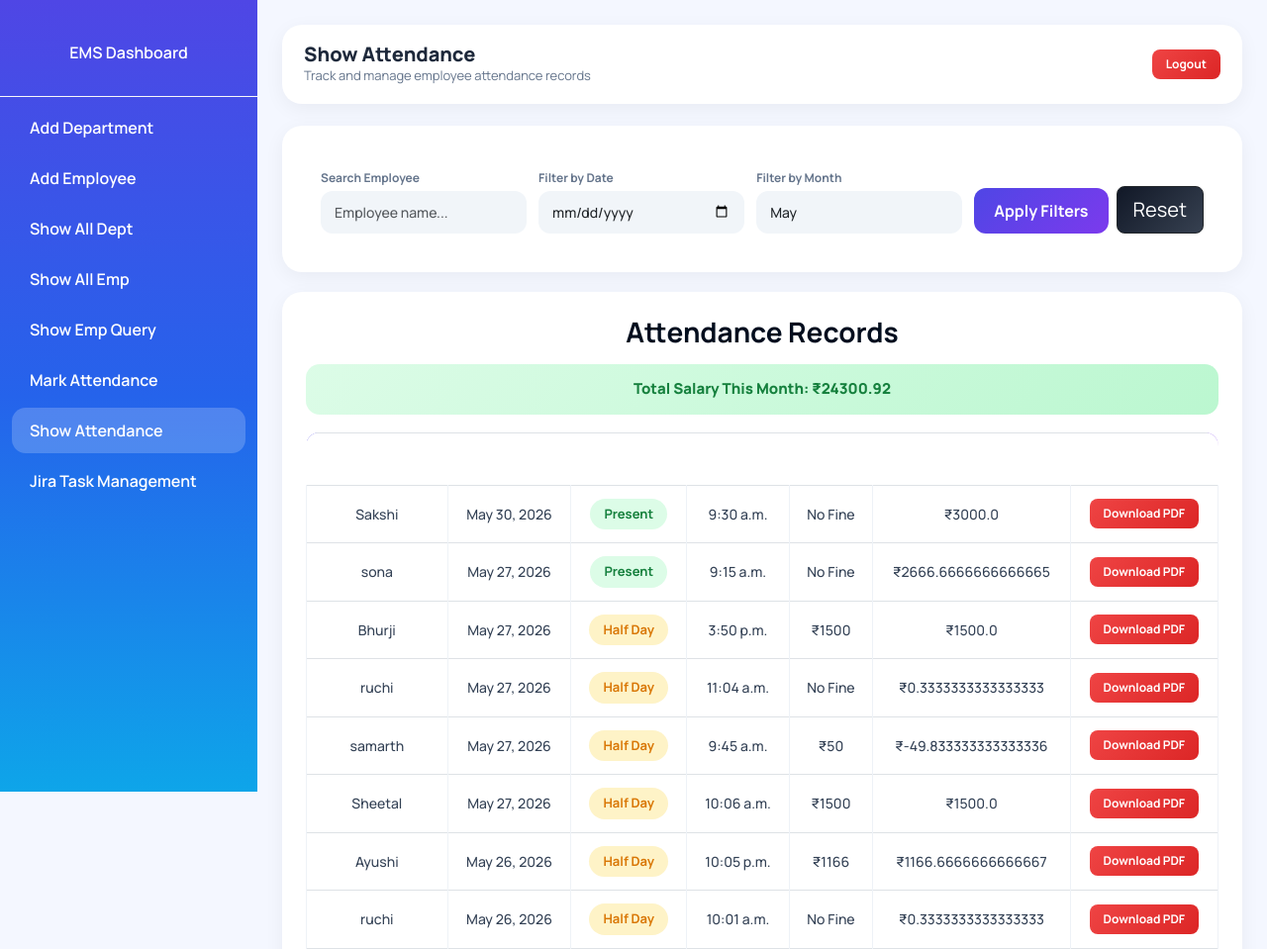
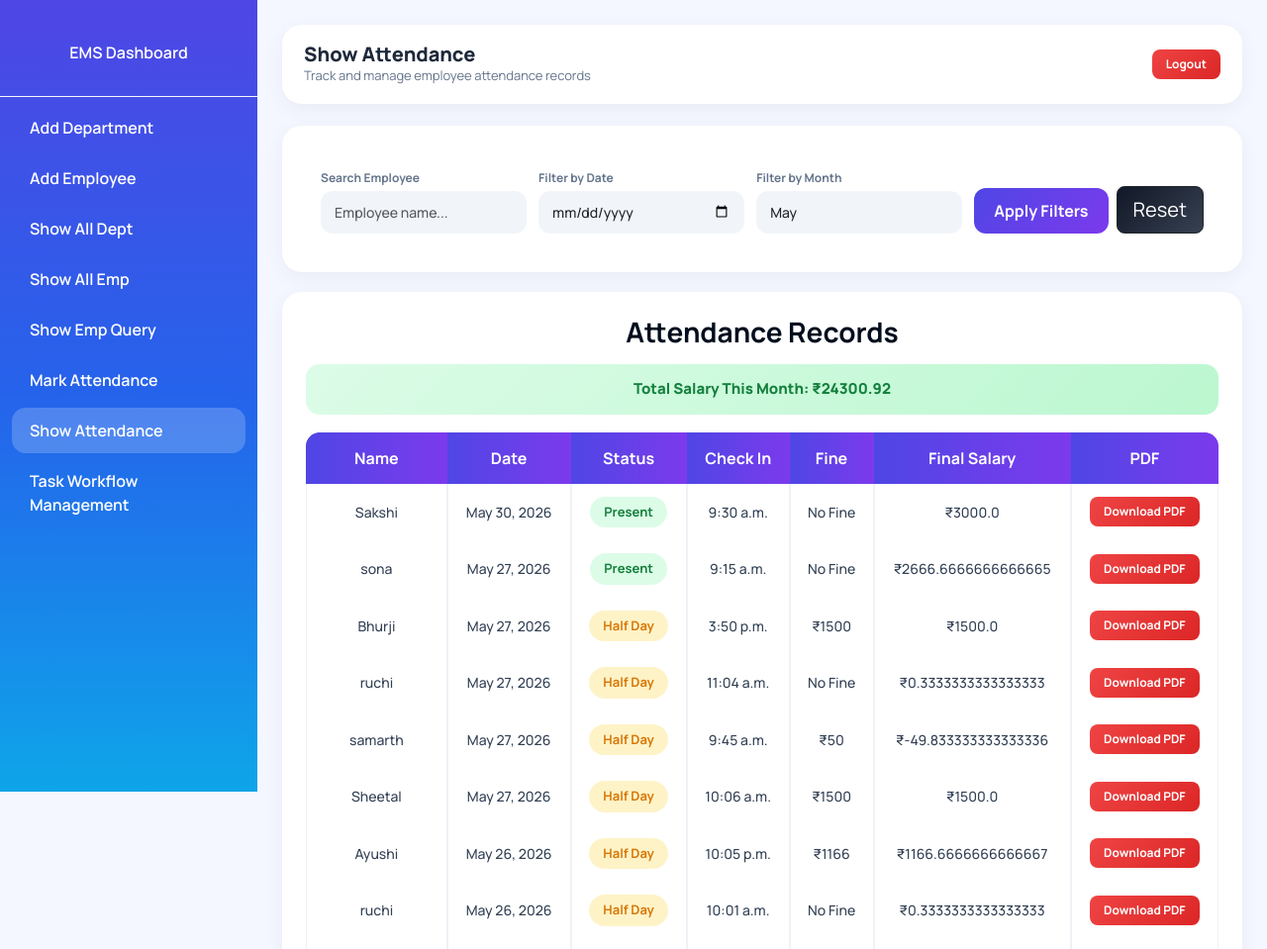
Before and after one commit to Tanishkagupta123/dynmic-django, a Django app: page /show_attendance/ in a window 1280 px wide. Shown: the top 959 px of the page at 99% size. Run offline with Django 5.2, Linux system fonts and the light colour scheme; data comes from the database, SQL or seed files in the repository; both versions use the stored data as it was after the commit.

Commit message:
first commit

```diff
--- a/app/templates/show_attendance.html
+++ b/app/templates/show_attendance.html
@@ -285,6 +285,20 @@ tbody tr:hover td { background:#f8fafc !important; }
   .card h3 {
       font-weight: 700 !important;
       color: #030e1e !important;}
+
+      table thead tr th {
+      background: linear-gradient(90deg, #4f46e5, #7c3aed) !important;
+      color: white !important;
+      border: none !important;
+  }
+
+  /* Table layout ko thoda aur saaf aur professional dikhane ke liye */
+  .table {
+      border-collapse: separate !important;
+      border-spacing: 0 !important;
+      border-radius: 14px !important;
+      overflow: hidden !important;
+  }
 </style>
 </head>
 
@@ -309,7 +323,7 @@ tbody tr:hover td { background:#f8fafc !important; }
         <a href="{% url 'mark_attendance' %}">Mark Attendance</a>
         <a href="{% url 'show_attendance' %}" style="background:rgba(255,255,255,0.20);">Show Attendance</a>
         <!-- <a href="{% url 'logout' %}" class="logout-link">Logout</a> -->
-        <a href="{% url 'assign_task' %}">Jira Task Management</a>
+        <a href="{% url 'assign_task' %}">Task Workflow Management</a>
 
 
     </div>
--- a/app/views.py
+++ b/app/views.py
@@ -1074,7 +1074,6 @@ def my_attendance(request):
     )
 
 
-
 def attendance_pdf(request, emp_id):
 
     employee = new.objects.get(id=emp_id)
@@ -1149,7 +1148,8 @@ def assign_task(req):
         'employees': all_emp,
         'tasks': all_tasks,
         'message': msg,
-        'data': admin_data
+        'data': admin_data,
+        'today': date.today()
     })
 
 def update_task_status(req, pk):
```
Also changed, not shown: app/templates/admindashboard.html (+49 -2 lines), app/templates/userdashboard.html (+9 -1 lines), db.sqlite3.
